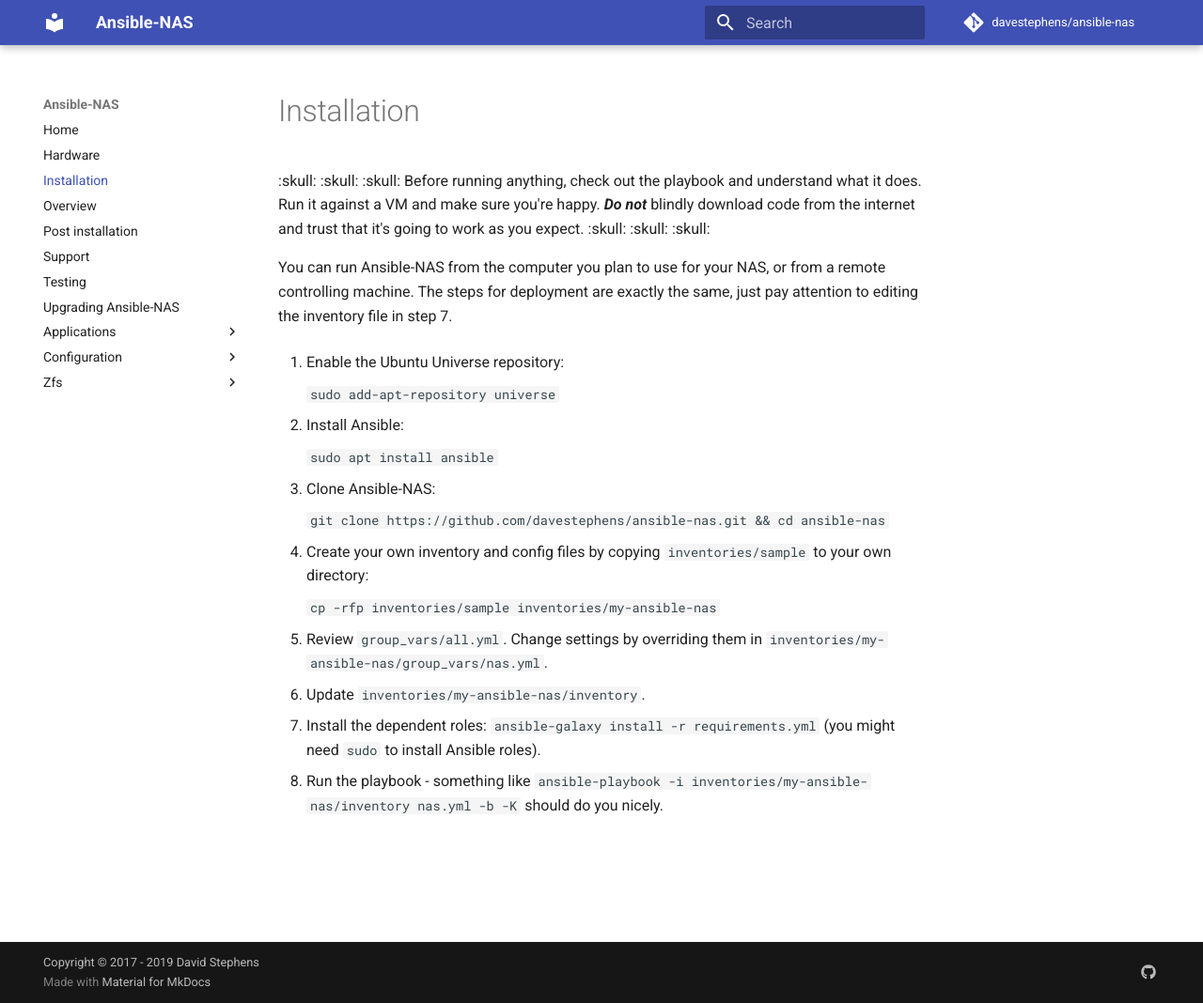
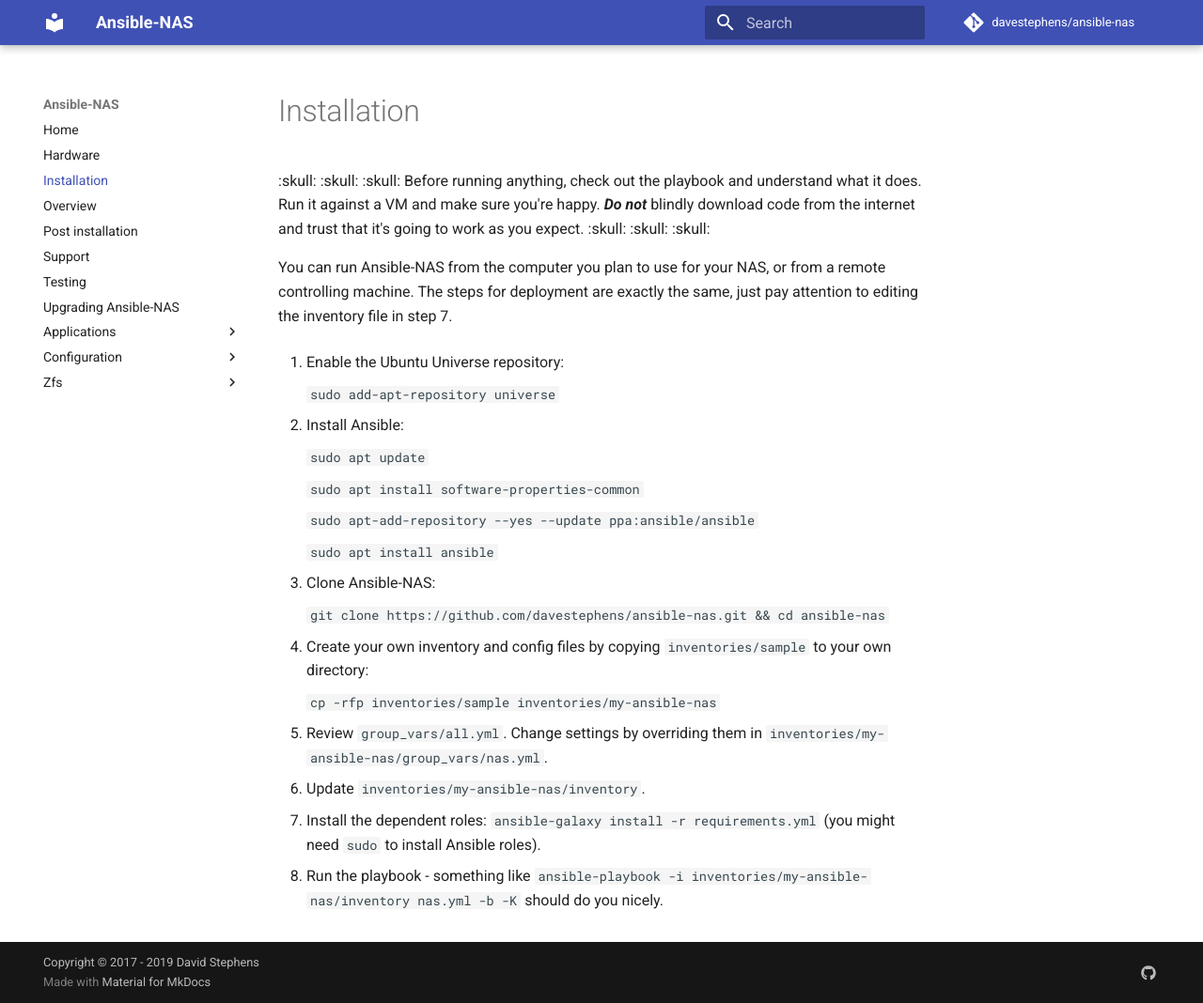
Before and after one commit to davestephens/ansible-nas, an MkDocs documentation site: the page built from docs/installation.md, in a window 1280 px wide and 1068 px high. Shown: the whole window at 94% size. Built offline with MkDocs 1.6.1 and Material for MkDocs 9.7.7, drawn with Linux system fonts in a browser that asks for light colours; comment, search, counter and statistics services are not loaded.

Commit message:
update ansible installation instructions
Ansible has their own PPA now. The existing instructions (tested on ubuntu 18.04) will result in ansible 2.5.2 being installed, whereas adding the PPA will result in the latest (2.9.3).

```diff
--- a/docs/installation.md
+++ b/docs/installation.md
@@ -10,6 +10,12 @@ You can run Ansible-NAS from the computer you plan to use for your NAS, or from
     `sudo add-apt-repository universe`
 
 2. Install Ansible:
+
+    `sudo apt update`
+
+    `sudo apt install software-properties-common`
+
+    `sudo apt-add-repository --yes --update ppa:ansible/ansible`
 
     `sudo apt install ansible`
 
```
